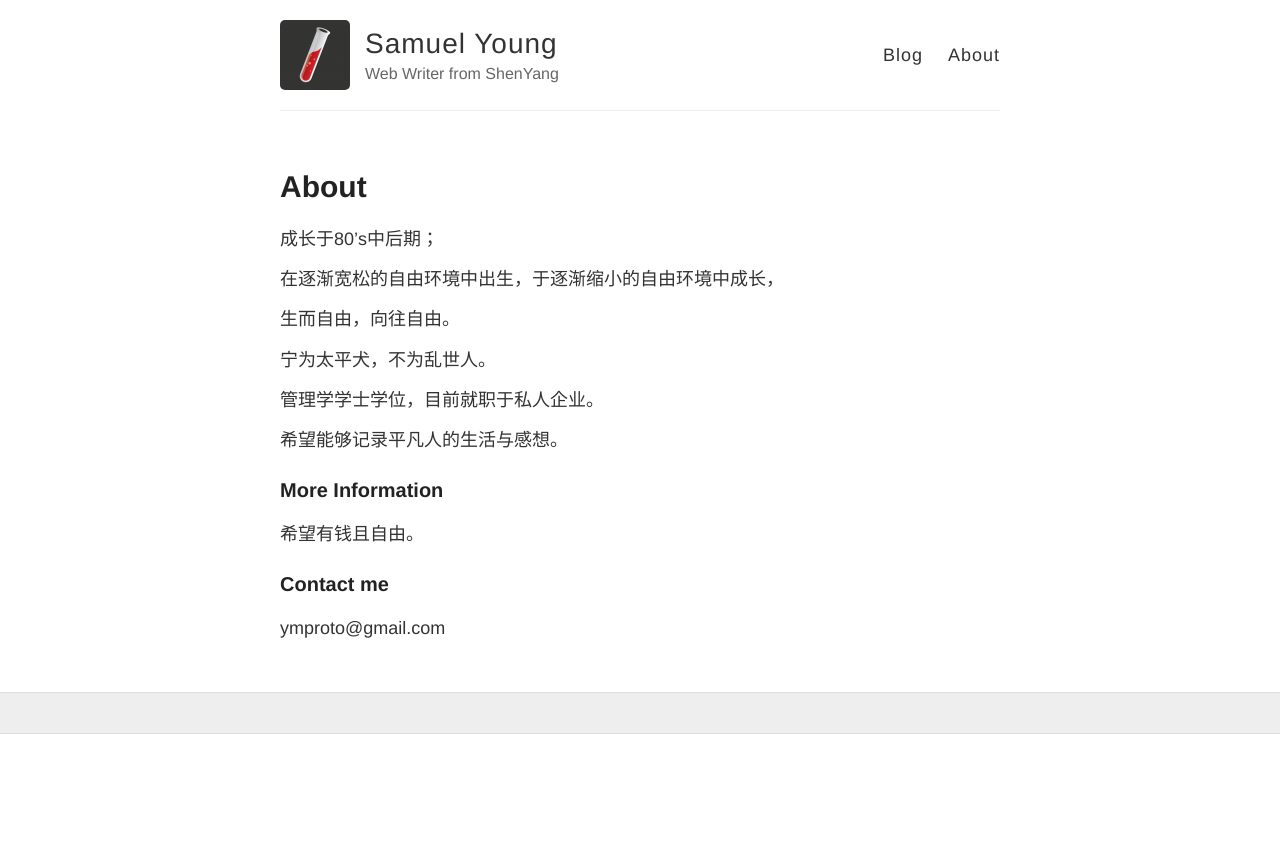
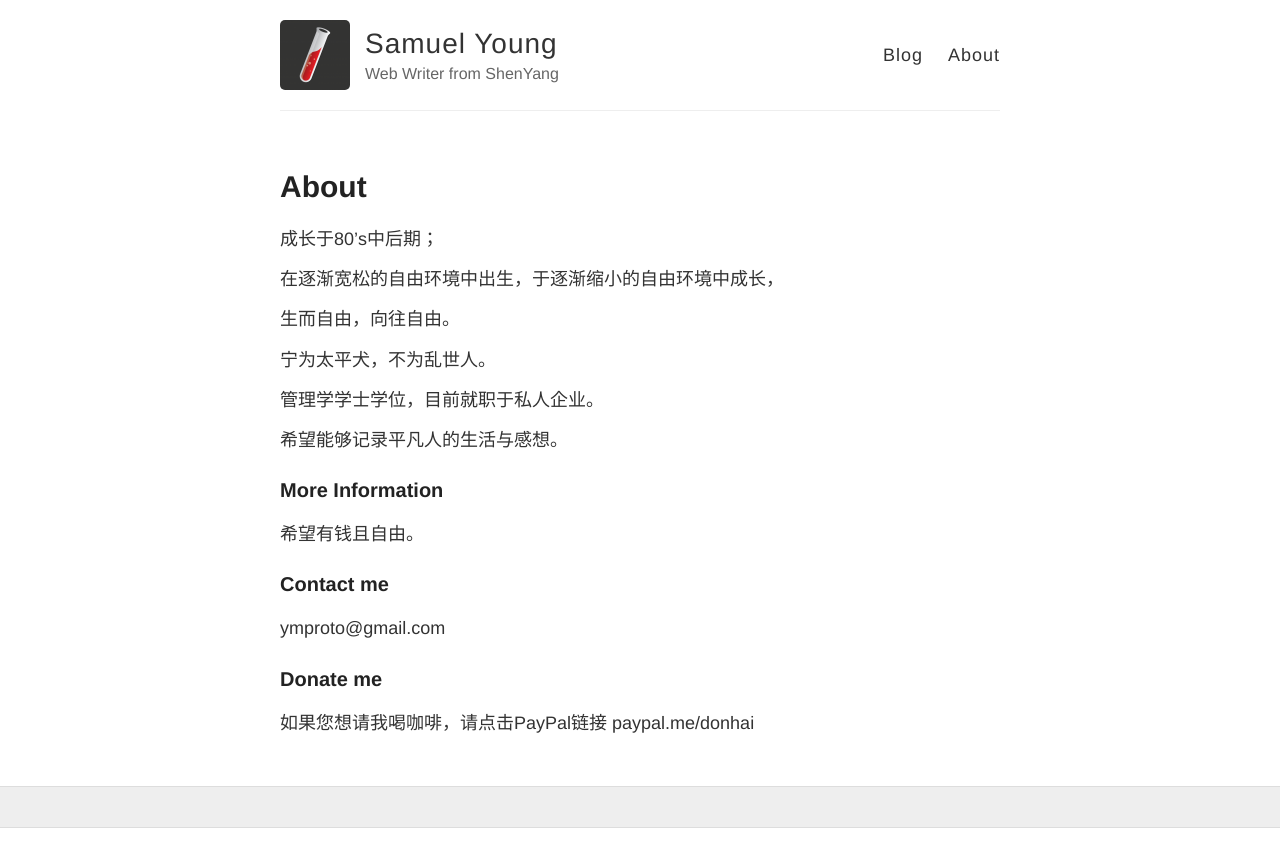
Before and after one commit to samuelyoung-dot/samuelyoung-dot.github.io, a Jekyll site: the page built from about.md, in a window 1280 px wide. Shown: the top 867 px of the page. Built offline with Jekyll 4.4.1, drawn with Linux system fonts in a browser that asks for light colours.

Commit message:
Update about.md

```diff
--- a/about.md
+++ b/about.md
@@ -22,3 +22,7 @@ permalink: /about/
 
 ### Contact me
    ymproto@gmail.com
+
+### Donate me
+   如果您想请我喝咖啡，请点击PayPal链接
+   paypal.me/donhai
```
